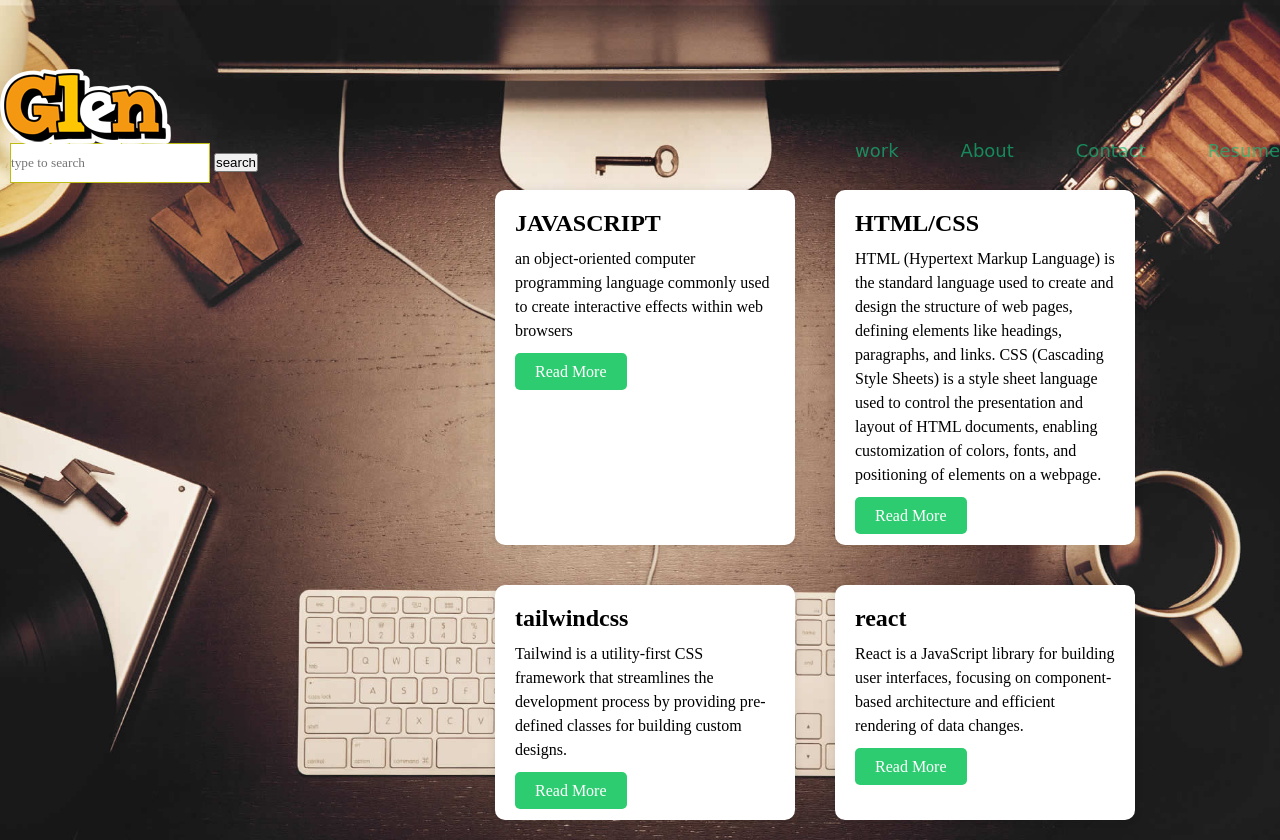
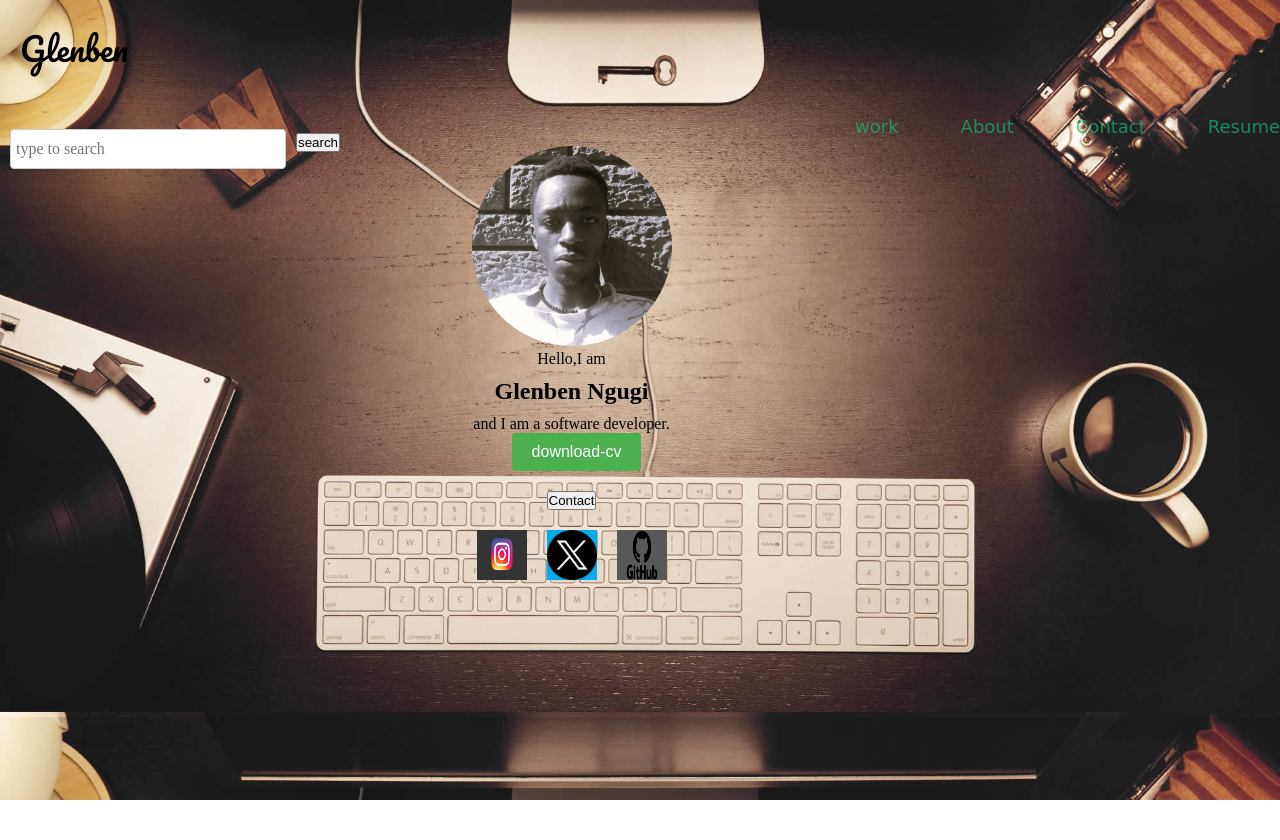
Before and after one commit to kendric-254/Portfolio, a plain HTML site: page nav.html in a window 1280 px wide. After the commit the page ends 800 px from the top, so only its background shows below. Drawn offline with Linux system fonts and the light colour scheme.

Commit message:
second commit

```diff
--- /dev/null
+++ b/inde.js
@@ -0,0 +1,20 @@
+document.getElementById('cv').onclick = function() {
+    window.open('asset/CV.pdf', '_blank');
+  };
+//   the'_blank'ensures that the pdf opens in a new page
+document.getElementById('Contacts').onclick = function() {
+    location.href = '/#Contact';//this changes the location of the webpage to the contacts section
+
+};
+document.getElementById('icon1').onclick = function() {
+    location.href = 'https://instagram.com';
+
+};
+document.getElementById('icon2').onclick = function() {
+    location.href = 'https://twitter.com';
+
+};
+document.getElementById('icon3').onclick = function() {
+    location.href = 'https://github.com';
+
+};
--- a/nav.css
+++ b/nav.css
@@ -3,15 +3,20 @@
     padding: 0%;
     box-sizing: border-box;
 }
-.mylogo{
-    width: 100px;
-    height: 120px;
-}
+
 .main{
-    background: url(b.jpg);
+    background-image:url(images/b.jpg);
     background-position: center;
     background-size: cover;
     width: 100%;
+}
+.mylogo{
+  padding: 20px;
+  font-family: "Pacifico", cursive;
+  font-weight: 400;
+  font-style: normal;;
+  display: block;
+  font-size: xx-large;
 }
 .navbar{
 list-style: none;
@@ -33,9 +38,10 @@ ul li a{
     color: rgba(20, 189, 121, 0.676);
 
 }
-.navbar a :hover{
-  border: 2px solid red;
-  color: blue;
+.navbar a:hover,
+.navbar a.active{
+  border-bottom: 2px solid red  ;
+  color: rgb(72, 0, 255);
 }
 .search{
     margin: 10px;
@@ -49,6 +55,108 @@ ul li a{
     border: 1px solid rgb(188, 188, 21);
     margin-top: 13px;
 }
+.Glenben{
+  width: 200px;
+  height: 250px;
+}
+.search {
+  display: flex;
+  justify-content: center;
+  align-items: center;
+  margin-top: 20px;
+}
+
+.srch {
+  width: 300px;
+  height: 40px;
+  padding: 5px;
+  border: 1px solid #ccc;
+  border-radius: 4px;
+  font-size: 16px;
+}
+
+.btn {
+  margin-left: 10px;
+}
+
+.btn button {
+  background-color: #4CAF50;
+  color: white;
+  padding: 10px 20px;
+  border: none;
+  cursor: pointer;
+  border-radius: 4px;
+  font-size: 16px;
+}
+
+.btn button:hover {
+  background-color: #45a049;
+}
+
+#my-profile {
+  display: flex;
+  justify-content: center;
+  align-items: center;
+  flex-direction: column;
+  padding: 50px;
+}
+
+.content img {
+  width: 200px;
+  height: 200px;
+  border-radius: 50%;
+  object-fit: cover;
+}
+
+.my-intro {
+  text-align: center;
+}
+
+.my-intro h2 {
+  margin: 10px 0;
+}
+
+.btn-2 {
+  margin-top: 20px;
+}
+
+.social-media-platforms {
+  display: flex;
+  justify-content: center;
+  align-items: center;
+  margin-top: 20px;
+}
+
+.icon1, .icon2 {
+  margin: 0 10px;
+}
+.social-media-platforms {
+  display: flex;
+  justify-content: center;
+  align-items: center;
+  margin-top: 20px;
+}
+
+.social-media-platforms .icon1,
+.social-media-platforms .icon2,
+.social-media-platforms .icon3 {
+  margin: 0 10px;
+  width: 50px;
+  height: 50px;
+}
+
+.social-media-platforms .icon1 {
+  background-color: #ff6699;
+}
+
+.social-media-platforms .icon2 {
+  background-color: #00acee;
+}
+
+.social-media-platforms .icon3 {
+  background-color: #585858;
+}
+/*
 .card-container {
     display: flex;
     flex-wrap: wrap;
@@ -89,4 +197,4 @@ ul li a{
 
   .card-button:hover {
     background-color: #1BBC62;
-  }
+  } */
--- a/nav.html
+++ b/nav.html
@@ -4,19 +4,22 @@
     <meta charset="UTF-8">
     <meta name="viewport" content="width=device-width, initial-scale=1.0">
     <link rel="stylesheet" href="nav.css">
+    <link rel="preconnect" href="https://fonts.googleapis.com">
+    <link rel="preconnect" href="https://fonts.gstatic.com" crossorigin>
+    <link href="https://fonts.googleapis.com/css2?family=Pacifico&display=swap" rel="stylesheet">
     <title>Document</title>
 </head>
 <body class="main">
     <header>
         <div class="mylogo">
-<img src="Glen-logo.png" alt="my-name is the logo">
+          Glenben
         </div>
         <nav>
-            <ul class="navbar">
-              <li><a href="#">work</a></li>
-              <li><a href="#">About</a></li>
-              <li><a href="#">Contact</a></li>
-              <li><a href="#">Resume</a></li>
+            <ul class="navbar" id="navbar">
+              <li><a href="#work">work</a></li>
+              <li><a href="#About">About</a></li>
+              <li><a href="#Contact">Contact</a></li>
+              <li><a href="#Resume">Resume</a></li>
             </ul>
             </nav>
     </header>
@@ -25,7 +28,31 @@
        <a href="#"><button type="button" class="btn">search </button></a>
     </div>
 
-    <div class="card-container">
+     <section id="my-profile">
+      <div class="content">
+      <img class="Glenben" src="images/portfolio image2.jpg" alt="Glenben's photo">
+      </div>
+      <div class="my-intro">
+         <p>Hello,I am</p>
+          <h2>Glenben Ngugi </h2>
+          <p>and I am a software developer.</p>
+      </div>
+      <div class="btn">
+        <button id="cv" type="button">download-cv</button>
+      </div>
+      <div class="btn-2">
+        <button id="Contacts" type="button">Contact</button>
+      </div>
+
+
+      <div class="social-media-platforms">
+        <img src="asset/insta icon.jpeg" alt="insta icon" id="icon1" class="icon1">
+        <img src="asset/twitter icon.webp" alt="twitter icon" id="icon2" class="icon2" >
+        <img src="asset/GitHub-Logo.png" alt="git icon" id="icon3" class="icon3" >
+      </div>
+     </section>
+
+    <!-- <div class="card-container">
         <div class="card">
           <h2 class="card-title">JAVASCRIPT</h2>
           <p class="card-text">an object-oriented computer programming language commonly used to create interactive effects within web browsers</p>
@@ -47,6 +74,34 @@
             <p class="card-text">React is a JavaScript library for building user interfaces, focusing on component-based architecture and efficient rendering of data changes.</p>
             <a href="#" class="card-button">Read More</a>
           </div>
+          <section class="services" id="services">
+            <div>
+              <h2>web development</h2>
+              <p>Lorem ipsum dolor sit amet consectetur adipisicing elit. Neque aperiam voluptas eveniet assumenda eaque culpa iste a?</p>
+              <button type="button">read more</button>
+            </div>
+            <div>
+              <h2>creative desighn</h2>
+              <p>Lorem ipsum dolor sit amet consectetur adipisicing elit. Neque aperiam voluptas eveniet assumenda eaque culpa iste a?</p>
+              <button type="button">read more</button>
+            </div>
+            <div>
+              <h2>web development</h2>
+              <p>Lorem ipsum dolor sit amet consectetur adipisicing elit. Neque aperiam voluptas eveniet assumenda eaque culpa iste a?</p>
+              <button type="button">read more</button>
+            </div>
+            <div>
+              <h2>web development</h2>
+              <p>Lorem ipsum dolor sit amet consectetur adipisicing elit. Neque aperiam voluptas eveniet assumenda eaque culpa iste a?</p>
+              <button type="button">read more</button>
+            </div>
+          </section>
       </div>
+      <section>
+
+      </section> -->
+      <script src="inde.js">
+
+      </script>
 </body>
 </html>
```
Also changed, not shown: asset/GitHub-Logo.png (added), asset/insta icon.jpeg (added), asset/twitter icon.webp (added), images/Glen-logo.png (renamed from Glen-logo.png), images/b.jpg (renamed from b.jpg), images/portfolio image2.jpg (added), images/visualize.jpg (added), work.html (renamed from index.html), 1 other file.
